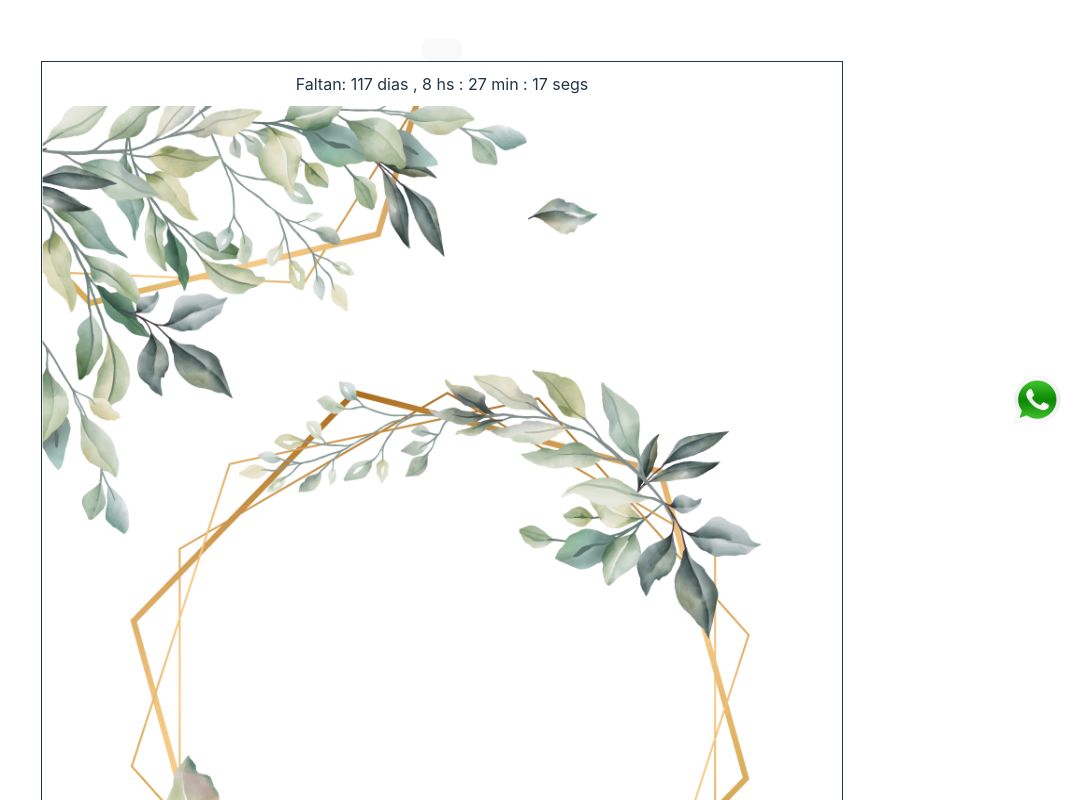
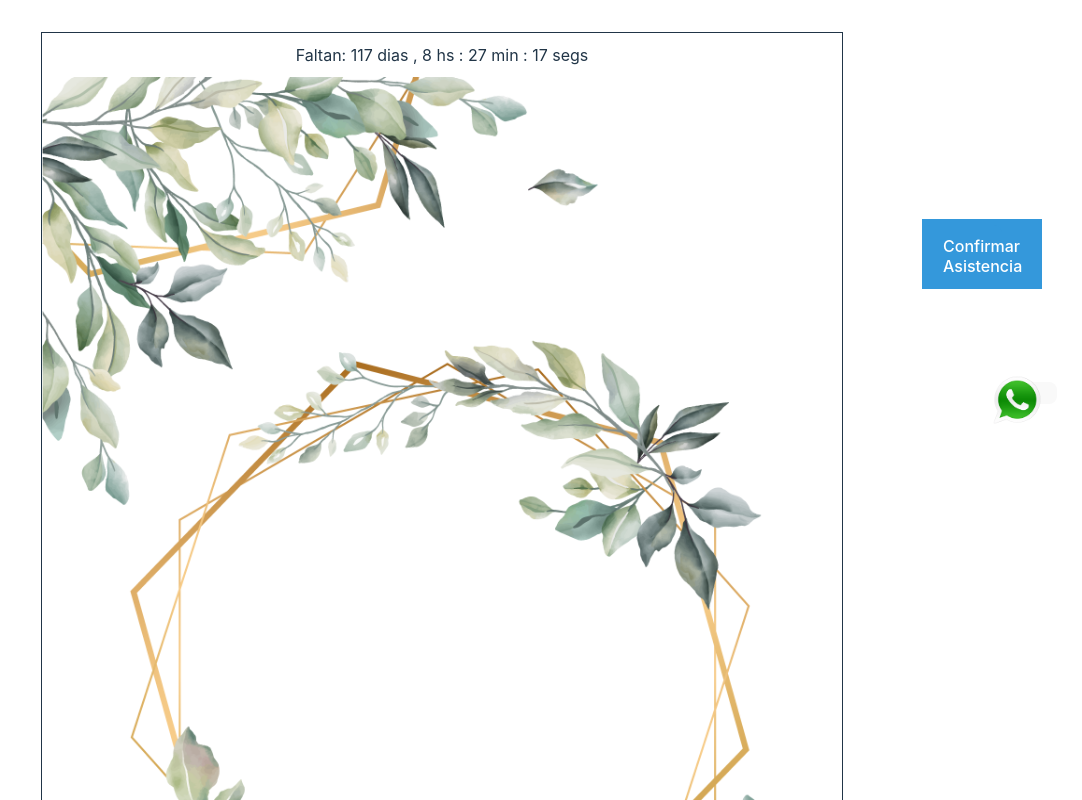
Before and after one commit to BarrDiego/WeddingInv, a React (Vite) app: page / in a window 1280 px wide. Shown: the top 800 px of the page, without its empty margins (198-1280 px from the left). Built offline with nearby package versions, Linux system fonts and the light colour scheme.

Commit message:
estilos y boton confirmacion

```diff
--- a/src/App.jsx
+++ b/src/App.jsx
@@ -2,6 +2,7 @@ import { useState } from 'react'
 import './App.css'
 import LayoutPrl from './components/layoutPrl'
 import WhatsAppButton from './components/utiles/WhatsappButton'
+import ConfirmacionButton from './components/utiles/ConfirmacionButton'
 
 
 
@@ -11,7 +12,12 @@ function App() {
   }
   return (
     <>
-      <WhatsAppButton/>
+      <div className="confirmacion-button">
+        <ConfirmacionButton />
+      </div>
+      <div className="whatsapp-button">
+        <WhatsAppButton />
+      </div>
       <div style={styleGral}>
         <div>
           <LayoutPrl/>
--- a/src/assets/styles/layouts.css
+++ b/src/assets/styles/layouts.css
@@ -7,8 +7,8 @@
     z-index: 1; /* Asegura que el temporizador esté por encima del contenido */
   }
 
+
 /* WhatsAppButton.css */
-
 .whatsapp-button {
     position: fixed;
     right: 20px;
@@ -17,5 +17,66 @@
     width: 50px;
     height: 50px;
     cursor: pointer;
+    z-index: 1;
     /* Agrega estilos de diseño, como fondo, bordes, etc. */
   }
+
+/* ConfirmacionButton.css */
+.confirmacion-button {
+    background-color: #3498db;
+    color: white;
+    padding: 10px 20px;
+    position: fixed;
+    right: 40px;
+    bottom: 70%; /* Centra verticalmente */
+    transform: translateY(70%); /* Ajusta la posición vertical */
+    width: 80px;
+    height: 50px;
+    cursor: pointer;
+    z-index: 2;
+    /* Agrega otros estilos necesarios */
+  }
+
+/* ModalConfirmacion.css */
+.modal-overlay {
+    position: fixed;
+    top: 0;
+    left: 0;
+    width: 100%;
+    height: 100%;
+    background-color: rgba(0, 0, 0, 0.5); /* Fondo gris semitransparente */
+    display: flex;
+    justify-content: center;
+    align-items: center;
+  }
+
+  .modal {
+    background-color: white;
+    padding: 20px;
+    border-radius: 8px;
+    box-shadow: 0px 0px 10px rgba(0, 0, 0, 0.3);
+    max-width: 400px; /* Ajusta según tu diseño */
+  }
+
+  /* ... Otros estilos */
+.modal h2 {
+    margin-top: 0;
+  }
+
+  .modal p {
+    margin-bottom: 20px;
+  }
+
+  .modal select {
+    width: 100%;
+    padding: 8px;
+    border: 1px solid #ccc;
+    border-radius: 4px;
+  }
+
+  .modal-buttons {
+    display: flex;
+    justify-content: flex-end;
+    gap: 10px;
+    margin-top: 20px;
+  }
--- a/src/components/utiles/ConfirmacionButton.jsx
+++ b/src/components/utiles/ConfirmacionButton.jsx
@@ -1,9 +1,45 @@
-import React from 'react'
+import React, { useState } from 'react';
+import '/src/assets/styles/layouts.css'; // Asegúrate de tener un archivo CSS para los estilos del botón
+
+import ModalConfirmacion from './ModalConfirmacion';
 
 const ConfirmacionButton = () => {
+  const [isModalOpen, setIsModalOpen] = useState(false);
+  const [selectedOption, setSelectedOption] = useState('');
+
+  const handleModalOpen = () => {
+    setIsModalOpen(true);
+  };
+
+  const handleModalClose = () => {
+    setIsModalOpen(false);
+    setSelectedOption('');
+  };
+
+  const handleOptionChange = (event) => {
+    setSelectedOption(event.target.value);
+  };
+
+  const handleConfirm = () => {
+    // Realiza acciones con la opción seleccionada, por ejemplo, enviarla al servidor
+    handleModalClose();
+  };
+
   return (
-    <div>ConfirmacionButton</div>
-  )
-}
+    <div>
+      <button className="confirmacion-button" onClick={handleModalOpen}>
+        Confirmar Asistencia
+      </button>
 
-export default ConfirmacionButton
+      <ModalConfirmacion
+        isOpen={isModalOpen}
+        onClose={handleModalClose}
+        onConfirm={handleConfirm}
+        selectedOption={selectedOption}
+        onOptionChange={handleOptionChange}
+      />
+    </div>
+  );
+};
+
+export default ConfirmacionButton;
--- /dev/null
+++ b/src/components/utiles/ModalConfirmacion.jsx
@@ -0,0 +1,27 @@
+import React from 'react';
+import '/src/assets/styles/layouts.css';
+
+const ModalConfirmacion = ({ isOpen, onClose, onConfirm, selectedOption, onOptionChange }) => {
+    if (!isOpen) return null;
+    return (
+        <div className="modal-overlay">
+          <div className="modal">
+            <h2>Confirmar Asistencia</h2>
+            <p>Selecciona si eres invitado del novio o la novia:</p>
+            <select value={selectedOption} onChange={onOptionChange}>
+              <option value="">Seleccionar</option>
+              <option value="novio">Invitado del Novio</option>
+              <option value="novia">Invitado de la Novia</option>
+            </select>
+            <div className="confirmacion-button">
+              <button onClick={onClose}>Cancelar</button>
+              <button onClick={onConfirm} disabled={!selectedOption}>
+                Confirmar
+              </button>
+            </div>
+          </div>
+        </div>
+      );
+    };
+
+export default ModalConfirmacion
--- a/src/components/utiles/WhatsappButton.jsx
+++ b/src/components/utiles/WhatsappButton.jsx
@@ -1,5 +1,5 @@
 import React, { useState } from 'react';
-import '/src/assets/styles/layouts.css'
+import '/src/assets/styles/layouts.css';
 
 const WhatsAppButton = () => {
   const [buttonDisabled, setButtonDisabled] = useState(false);
```
